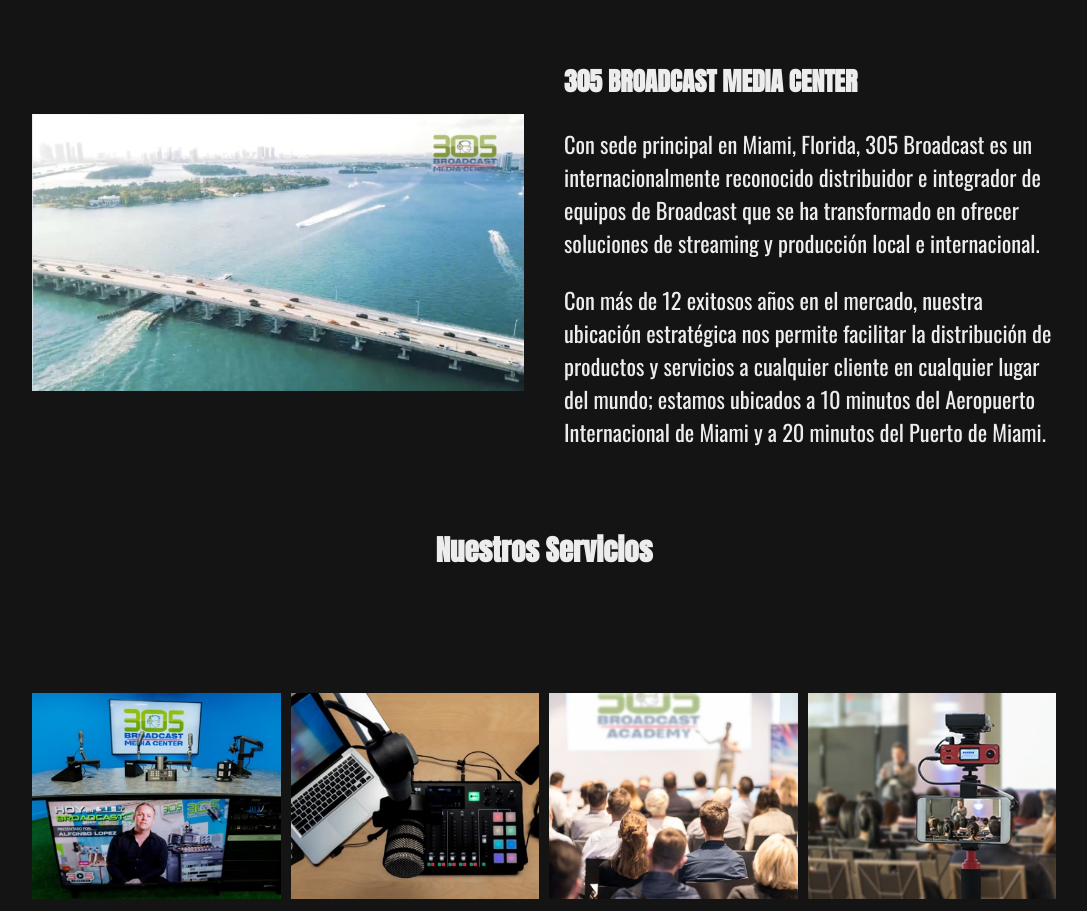
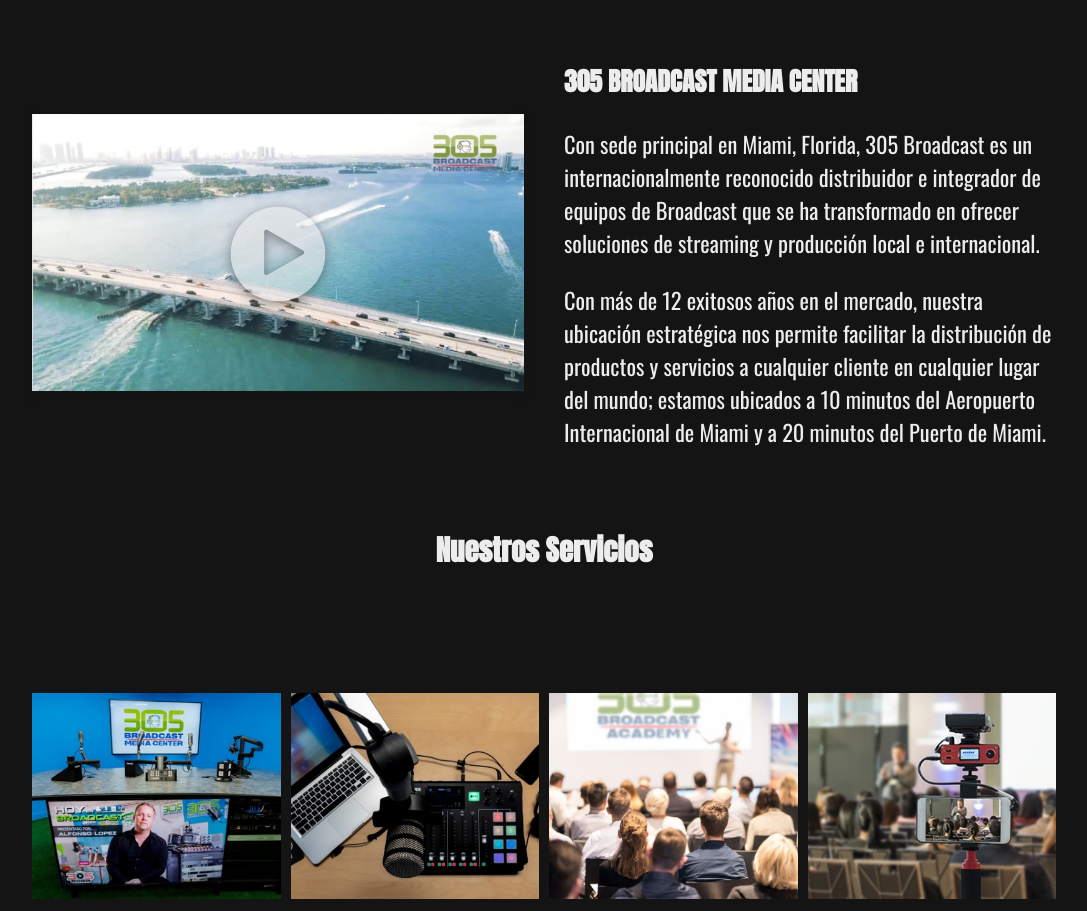
Before and after one commit to moitorrijos/305media-gatsby, a Gatsby site: page /quienes-somos in a window 1280 px wide. Shown: the part 1264-2175 px from the top of the page, without its empty margins (96-1183 px from the left). Built offline with nearby package versions, Linux system fonts and the light colour scheme; Gatsby itself is replaced by a stand-in of ours.

Commit message:
Add video in about page.

```diff
--- a/src/pages/quienes-somos.js
+++ b/src/pages/quienes-somos.js
@@ -58,7 +58,7 @@
           <button
             className="small-play-button"
             onClick={() => {
-              setVideoUrl('https://www.youtube.com/embed/ys_65XCOK9Q')
+              setVideoUrl('https://www.youtube.com/embed/sRFdqk4iDV8')
               setShow(!show)
             }}
           >
@@ -70,10 +70,19 @@
           </button>
         </div>
         <div className="player order-4">
-          <img
-            src={Video1}
-            alt="Video promocional de 305 Broadcast Media Center"
-          />
+          <button
+              className="small-play-button"
+              onClick={() => {
+                setVideoUrl('https://www.youtube.com/embed/ys_65XCOK9Q')
+                setShow(!show)
+              }}
+            >
+              <SmallPlayButton />
+            <img
+              src={Video1}
+              alt="Video promocional de 305 Broadcast Media Center"
+            />
+          </button>
         </div>
         <div className="content order-3">
           <h3>305 BROADCAST MEDIA CENTER</h3>
```
